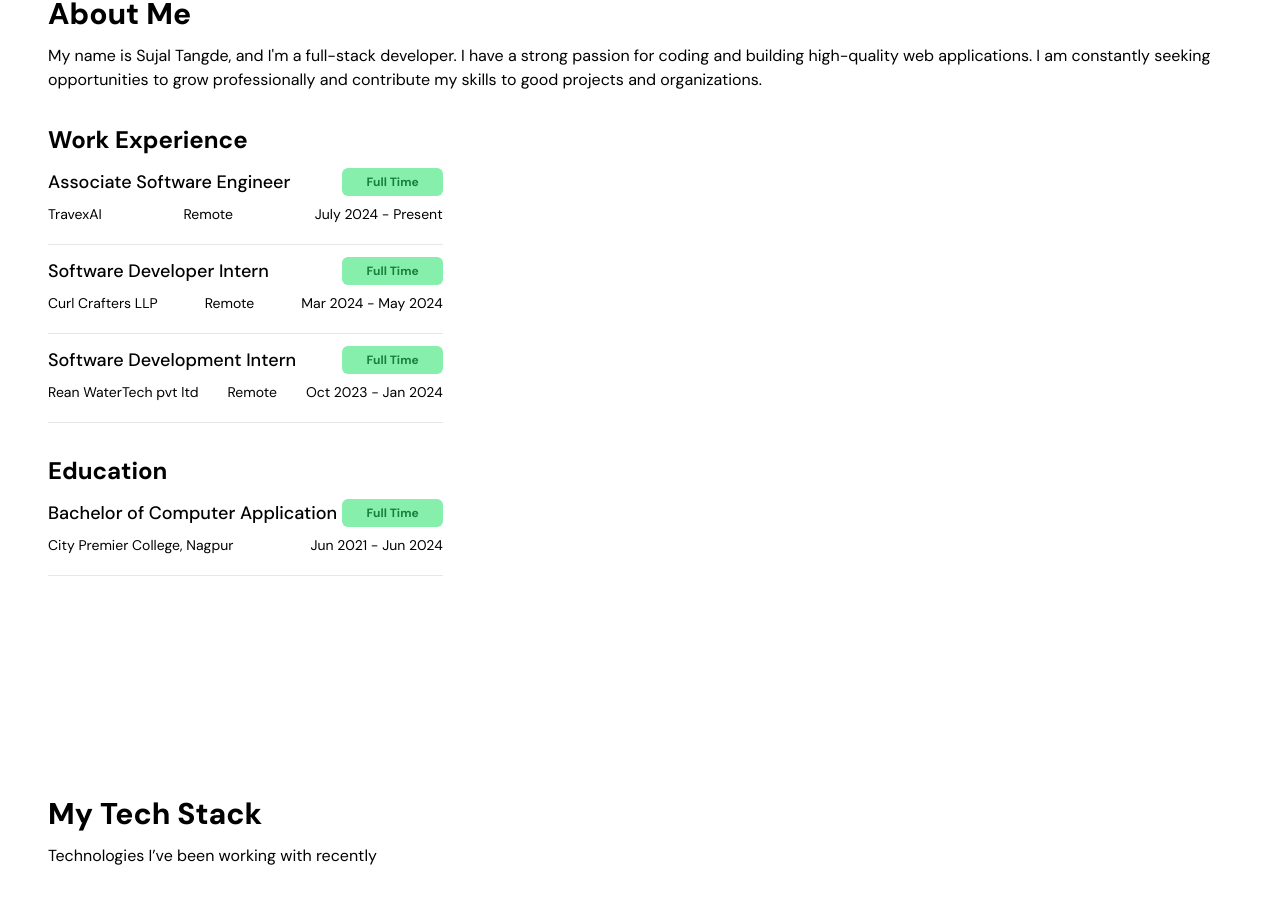
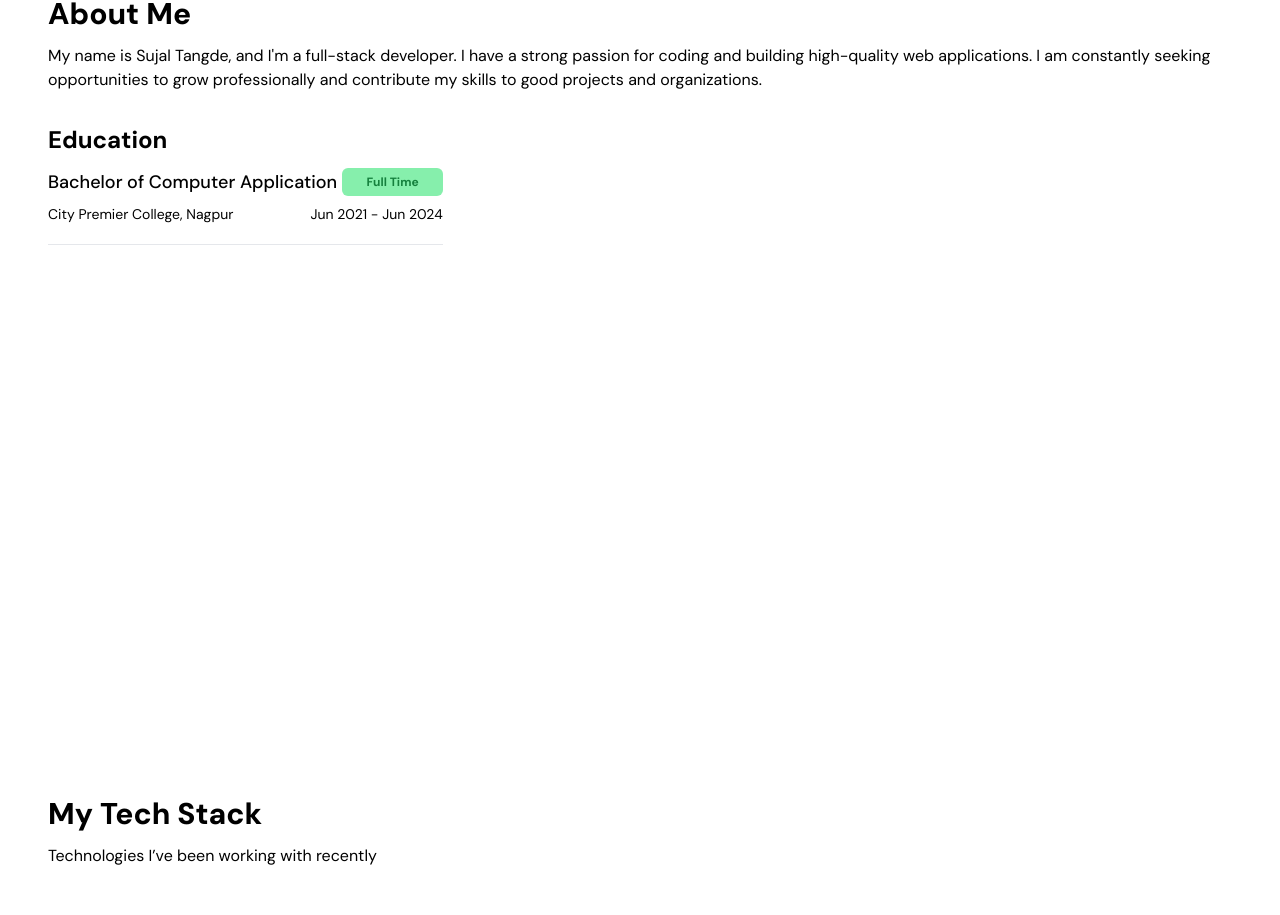
Before and after one commit to sujaltangde/my-portfolio-v2, a React (Vite) app: page / in a window 1280 px wide. Shown: the part 996-1911 px from the top of the page. Built offline with nearby package versions, Linux system fonts and the light colour scheme.

Commit message:
Update About.tsx

```diff
--- a/src/components/About.tsx
+++ b/src/components/About.tsx
@@ -13,7 +13,7 @@ export const About: React.FC = () => {
           </p>
         </main>
 
-        <section className="md:mt-8 mt-5">
+        {/* <section className="md:mt-8 mt-5">
           <h2 className="text-2xl font-bold">Work Experience</h2>
 
           <div className="md:w-1/3 border-b pt-3 md:pb-5 pb-3">
@@ -51,7 +51,7 @@ export const About: React.FC = () => {
               <span>Oct 2023 - Jan 2024</span>
             </div>
           </div>
-        </section>
+        </section> */}
 
         <section className="md:mt-8 mt-5">
           <h2 className="text-2xl font-bold">Education</h2>
```
